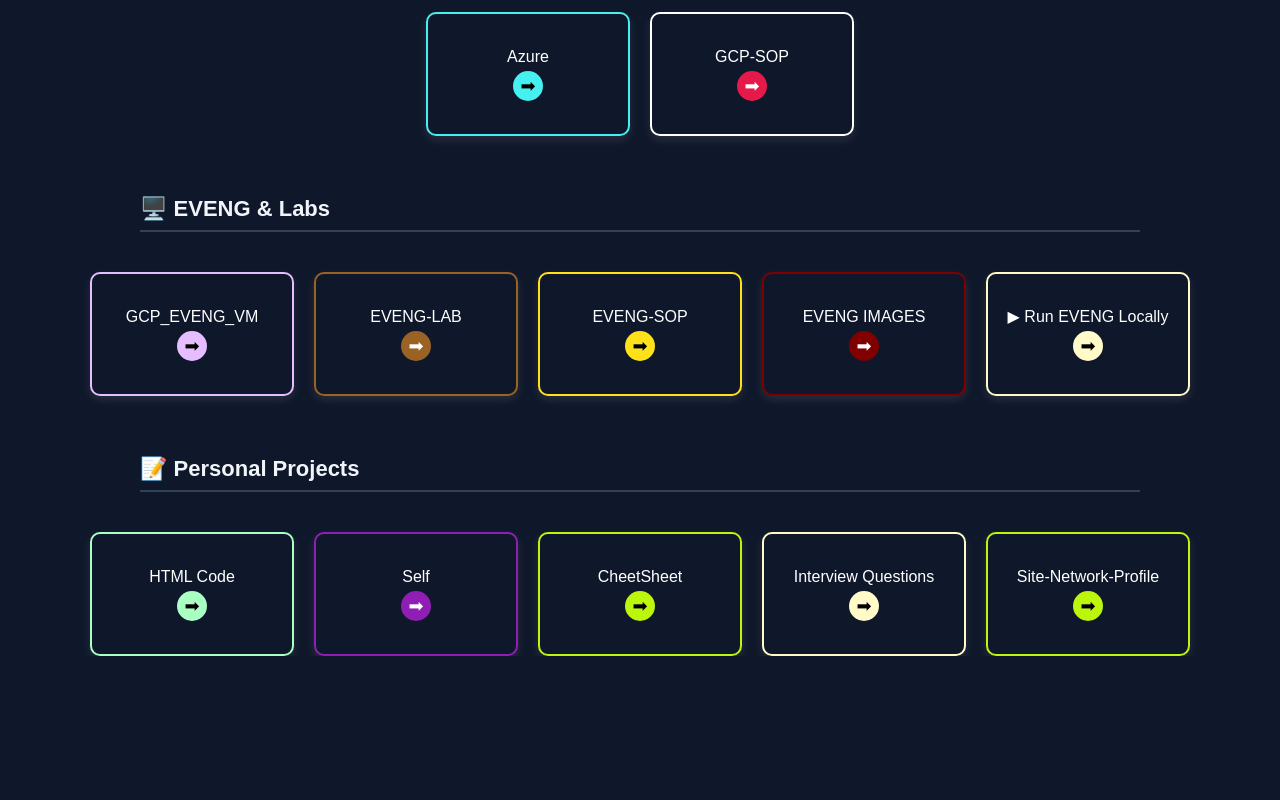
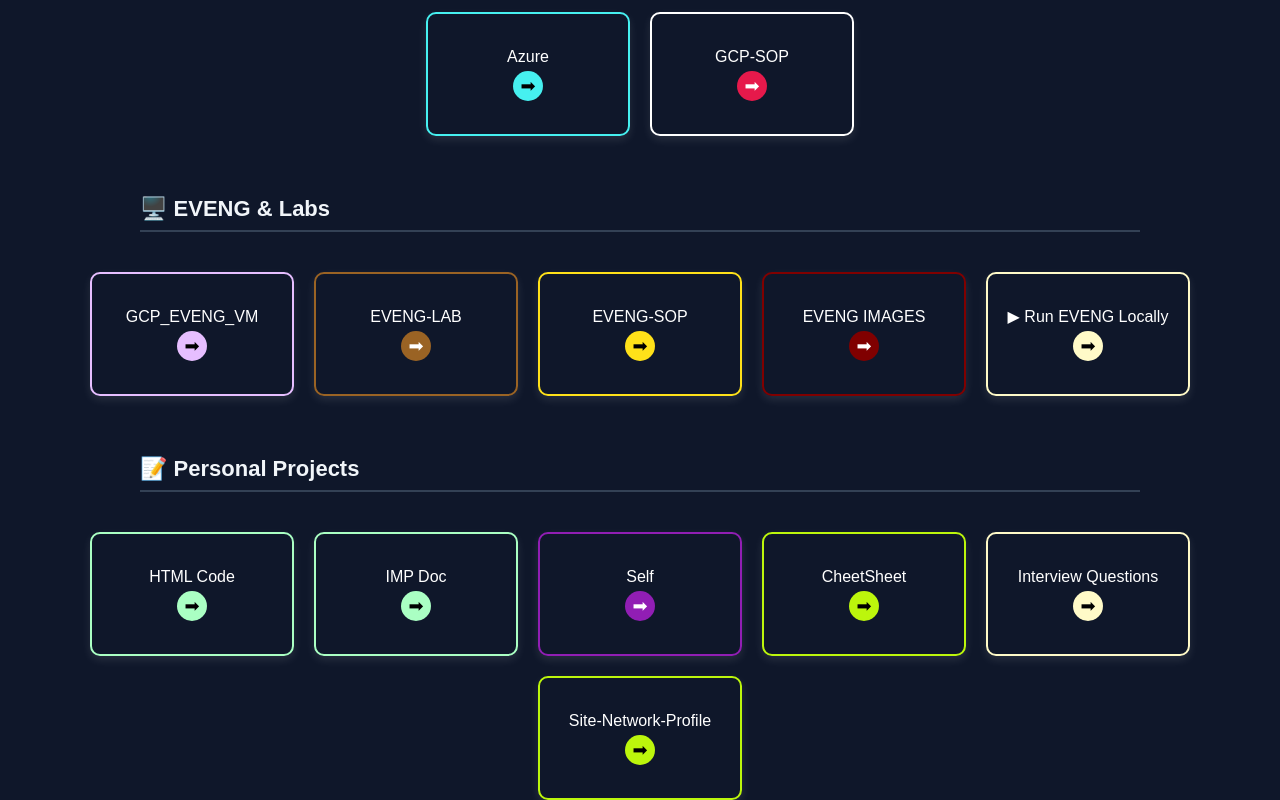
Before and after one commit to surajpjoshi/network, a plain HTML site: page index.html in a window 1280 px wide. Shown: the part 652-1452 px from the top of the page. Before the commit the page ends 1308 px from the top, so only its background shows below. Drawn offline with Linux system fonts and the light colour scheme.

Commit message:
Update index.html

```diff
--- a/index.html
+++ b/index.html
@@ -289,6 +289,7 @@
     <h3>📝 Personal Projects</h3>
     <!-- Personal Projects Buttons -->
     <a href="https://github.com/surajpjoshi/network/edit/master/index.html" class="button button-16" target="_blank"><span>HTML Code</span><div class="arrow">➡</div></a>
+	  <a href="https://drive.google.com/drive/folders/1vwNwW7SWshhLAUHe_2qOLavKdh3fDxFT?usp=drive_link" class="button button-16" target="_blank"><span>IMP Doc</span><div class="arrow">➡</div></a>
 	<a href="https://docs.google.com/document/d/1Dab6AFiAPmpBuURx9hp0Z84JFNkYRDDCzovi2XpAH4A/edit?tab=t.7b9p7r8hdfat" class="button button-6" target="_blank"><span>Self</span><div class="arrow">➡</div></a>
     <a href="https://docs.google.com/document/d/1Dab6AFiAPmpBuURx9hp0Z84JFNkYRDDCzovi2XpAH4A/edit?tab=t.f4m1f3m8hvgt#heading=h.mpg9pzjzpjfq" class="button button-9" target="_blank"><span>CheetSheet</span><div class="arrow">➡</div></a>
     <a href="https://docs.google.com/document/d/1Dab6AFiAPmpBuURx9hp0Z84JFNkYRDDCzovi2XpAH4A/edit?tab=t.kub939qwfheh#heading=h.7o1mh0r2rbr0" class="button button-14" target="_blank"><span>Interview Questions</span><div class="arrow">➡</div></a>
```
